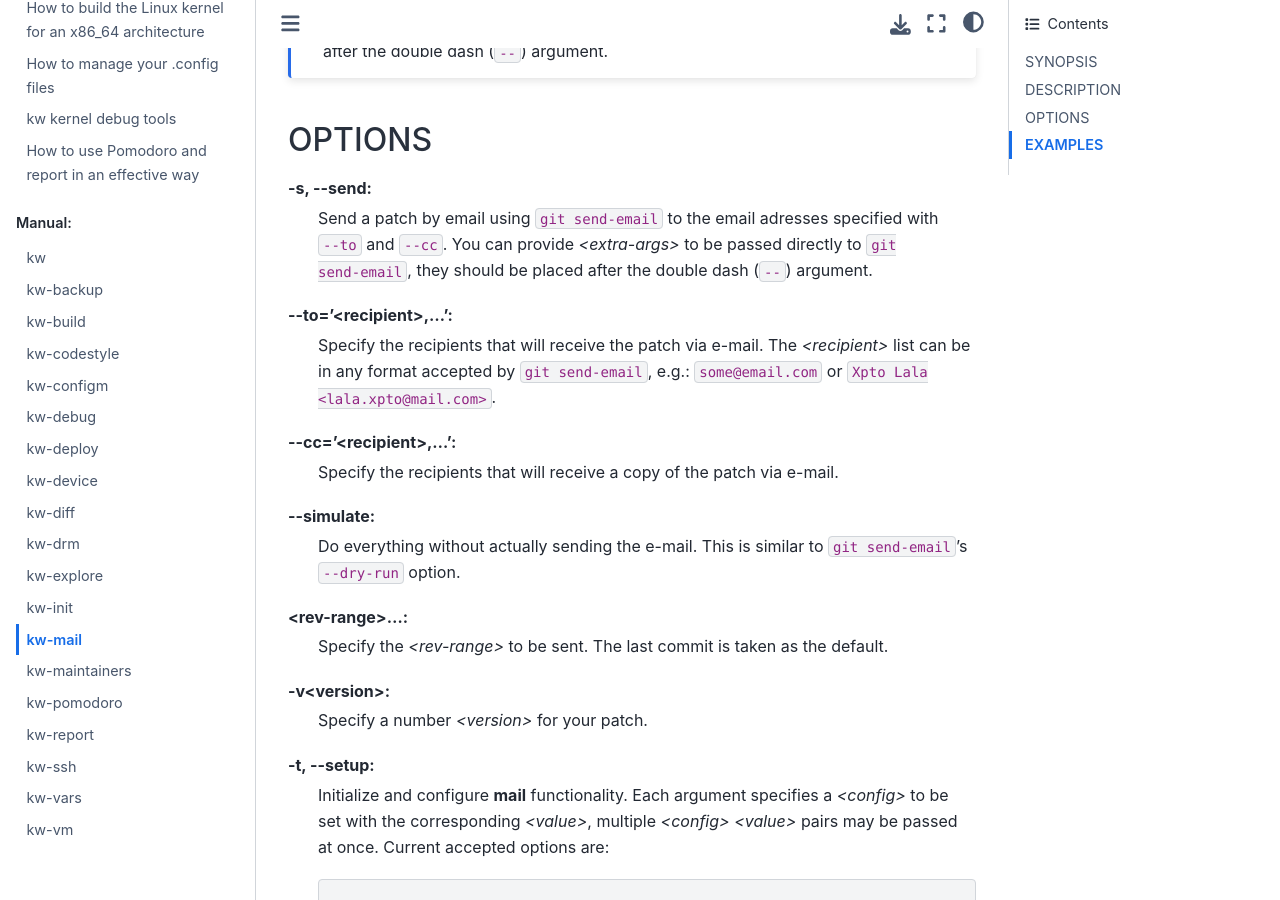
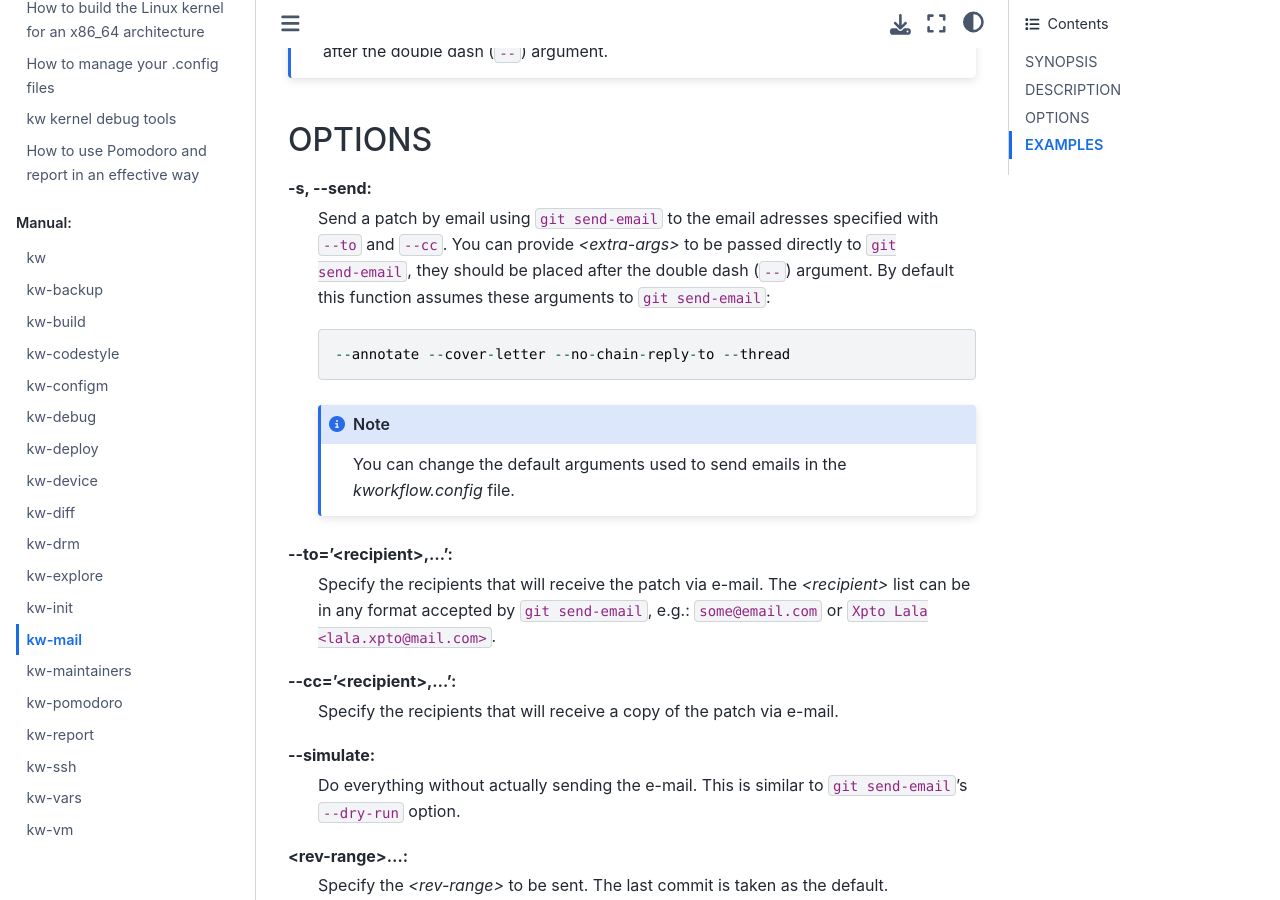
Before and after one commit to kworkflow/kworkflow, a Sphinx documentation site: the page built from documentation/man/features/mail.rst, in a window 1280 px wide and 900 px high, scrolled down 662 px. Built offline with Sphinx 7.4.7 and the Sphinx Book theme 1.1.4, drawn with Linux system fonts in a browser that asks for light colours.

Commit message:
src: mail: add default arguments to send
Adds default arguments to kworkflow.config file to be used by the send
feature.

Reviewed-by: Rodrigo Siqueira <siqueirajordao@riseup.net>
Signed-off-by: Rubens Gomes Neto <rubens.gomes.neto@usp.br>

```diff
--- a/documentation/man/features/mail.rst
+++ b/documentation/man/features/mail.rst
@@ -30,7 +30,14 @@ OPTIONS
   Send a patch by email using ``git send-email`` to the email adresses
   specified with ``--to`` and ``--cc``. You can provide *<extra-args>* to be
   passed directly to ``git send-email``, they should be placed after the double
-  dash (``--``) argument.
+  dash (``--``) argument. By default this function assumes these arguments to
+  ``git send-email``::
+
+    --annotate --cover-letter --no-chain-reply-to --thread
+
+  .. note::
+    You can change the default arguments used to send emails in the
+    *kworkflow.config* file.
 
 \--to='<recipient>,...':
   Specify the recipients that will receive the patch via e-mail. The
```
Also changed, not shown: 6 other files.
